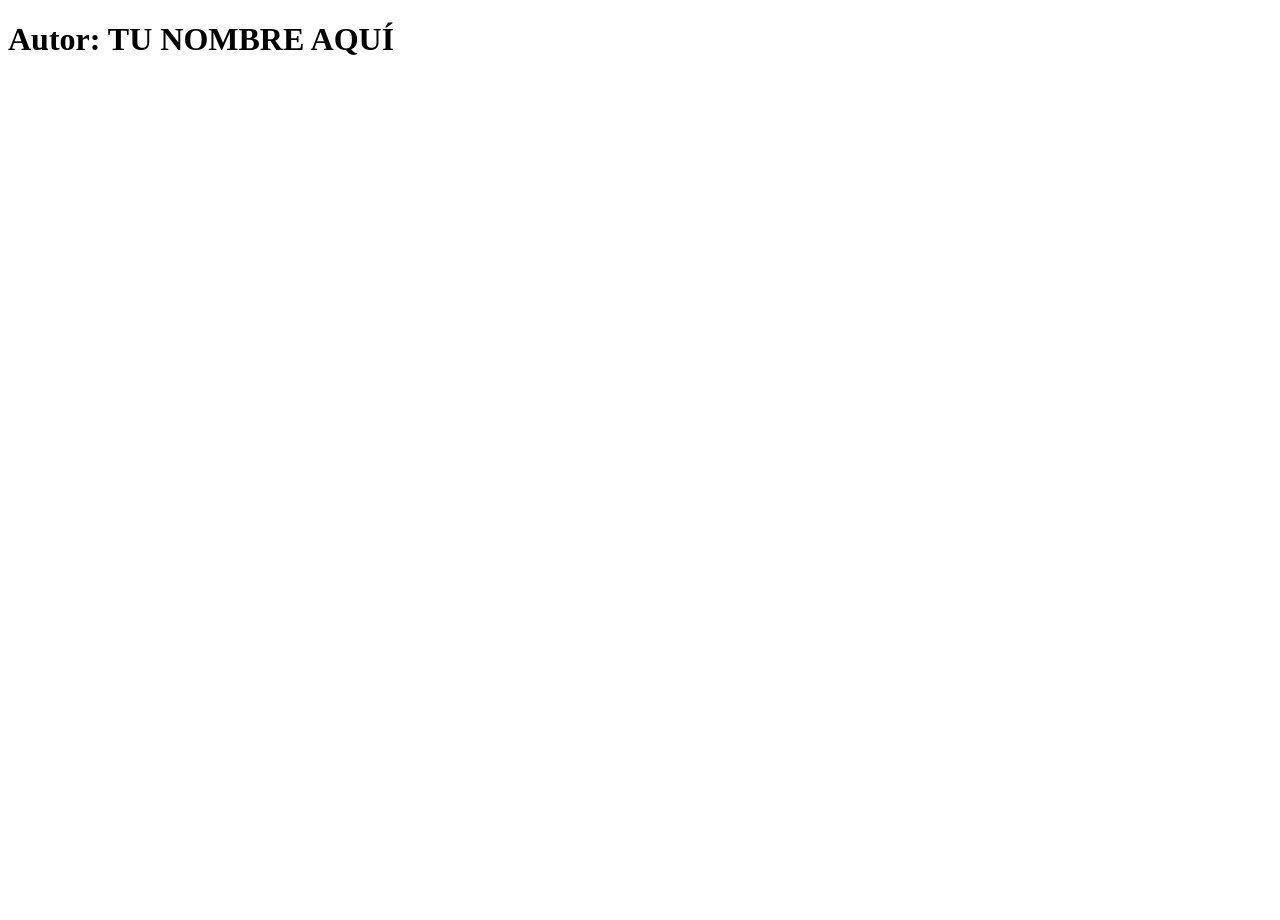
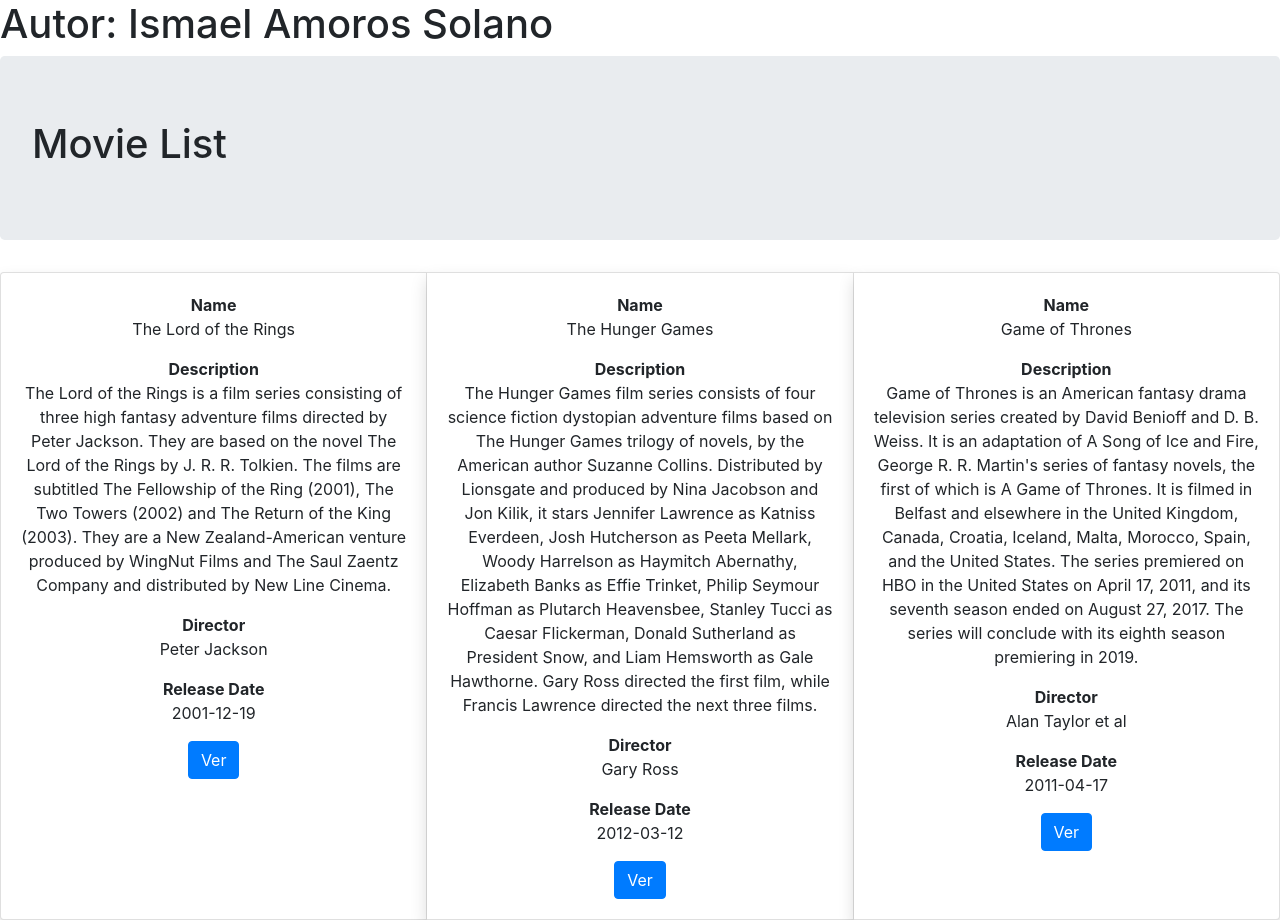
Before and after one commit to ismaelproyects/practica_vuejs_introduccion, a website: page index.html in a window 1280 px wide. Before the commit the page ends 800 px from the top, so only its background shows below. Drawn offline with nearby package versions, Linux system fonts and the light colour scheme.

Commit message:
Muy facil a la primera

```diff
--- a/index.html
+++ b/index.html
@@ -7,28 +7,50 @@
         <meta name="author" content="">
         <meta name="description" content="">
         <meta name="viewport" content="width=device-width, initial-scale=1">
+        <link rel="stylesheet" href="https://stackpath.bootstrapcdn.com/bootstrap/4.3.1/css/bootstrap.min.css" integrity="sha384-ggOyR0iXCbMQv3Xipma34MD+dH/1fQ784/j6cY/iJTQUOhcWr7x9JvoRxT2MZw1T" crossorigin="anonymous">
+
     </head>
 
     <body>
 
-        <h1 id="autor">Autor: TU NOMBRE AQUÍ</h1>
+        <h1 id="autor">Autor: Ismael Amoros Solano</h1>
 
         <!-- https://vuejs.org/v2/guide/index.html -->
         <div id="app">
+            <div class="jumbotron">
+                <h1 id="title"> {{col.collection.title}} </h1>
+            </div>
+            <div class="card-group">
+                    <div class="card shadow text-center" v-for="item in col.collection.items">
+                        <div class="card-body">
+                            <dl v-for="pelicula in item.data">
+                            <dt>{{pelicula.prompt}}</dt>
+                            <dd>{{pelicula.value}}</dd>
+
+                              </dl>
+
+                    <a v-bind:href="item.href" target="_blank" class="btn btn-primary">Ver</a>
+                </div>
+                </div>
+              </div>
             <!--
                  TODO: Mostrar datos del objeto collection. Ver archivo ./js/script.js
-               - Cargar la librería de VueJS y el script ./js/script.js al final de la etiqueta <body>
-               - Cargar el CSS de Bootstrap (no es necesario el JS)
-               - Mostrar el título de la colección dentro de un componente Jumbotron de Bootstrap https://getbootstrap.com/docs/4.0/components/jumbotron/. En su interior habrá un <h1> con id "title" que mostrará el título de la colección
-               - Para cada item: (https://vuejs.org/v2/guide/index.html#Conditionals-and-Loops)
-                 - Crear un componente card de Bootstrap (https://getbootstrap.com/docs/4.0/components/card/)
-                 - Mostrar un enlace de tipo botón a la propiedad "href" del item con el texto "Ver"
-                 - Mostrar cada uno de los elementos del vector "data" en una lista de definición <dl>. Para cada elemento del vector "data":
-                   - El término <dt> será la propiedad "prompt"
-                   - La definición <dd> será la propiedad "value"
+               -HECHO // Mostrar el título de la colección dentro de un componente Jumbotron de Bootstrap https://getbootstrap.com/docs/4.0/components/jumbotron/. En su interior habrá un <h1> con id "title" que mostrará el título de la colección
+               - HECHO // Para cada item: (https://vuejs.org/v2/guide/index.html#Conditionals-and-Loops)
+                 -HECHO // Crear un componente card de Bootstrap (https://getbootstrap.com/docs/4.0/components/card/)
+                 -  Mostrar un enlace de tipo botón a la propiedad "href" del item con el texto "Ver"
+                 -HECHO // Mostrar cada uno de los elementos del vector "data" en una lista de definición <dl>. Para cada elemento del vector "data":
+                   -HECHO // El término <dt> será la propiedad "prompt"
+                   -HECHO // La definición <dd> será la propiedad "value"
             -->
 
         </div>
+        <script src="https://cdn.jsdelivr.net/npm/vue@2/dist/vue.js"></script>
+        <script src="./js/script.js"></script>
+    <!-- jQuery first, then Popper.js, then Bootstrap JS -->
+    <script src="https://code.jquery.com/jquery-3.3.1.slim.min.js" integrity="sha384-q8i/X+965DzO0rT7abK41JStQIAqVgRVzpbzo5smXKp4YfRvH+8abtTE1Pi6jizo" crossorigin="anonymous"></script>
+    <script src="https://cdnjs.cloudflare.com/ajax/libs/popper.js/1.14.7/umd/popper.min.js" integrity="sha384-UO2eT0CpHqdSJQ6hJty5KVphtPhzWj9WO1clHTMGa3JDZwrnQq4sF86dIHNDz0W1" crossorigin="anonymous"></script>
+    <script src="https://stackpath.bootstrapcdn.com/bootstrap/4.3.1/js/bootstrap.min.js" integrity="sha384-JjSmVgyd0p3pXB1rRibZUAYoIIy6OrQ6VrjIEaFf/nJGzIxFDsf4x0xIM+B07jRM" crossorigin="anonymous"></script>
 
     </body>
 
--- a/package.json
+++ b/package.json
@@ -12,5 +12,8 @@
     "chromedriver": "^96.0.0",
     "nightwatch": "^1.7.13",
     "serve-handler": "^6.1.3"
+  },
+  "dependencies": {
+    "boostrap": "^2.0.0"
   }
 }
```
Also changed, not shown: 1 other file.
